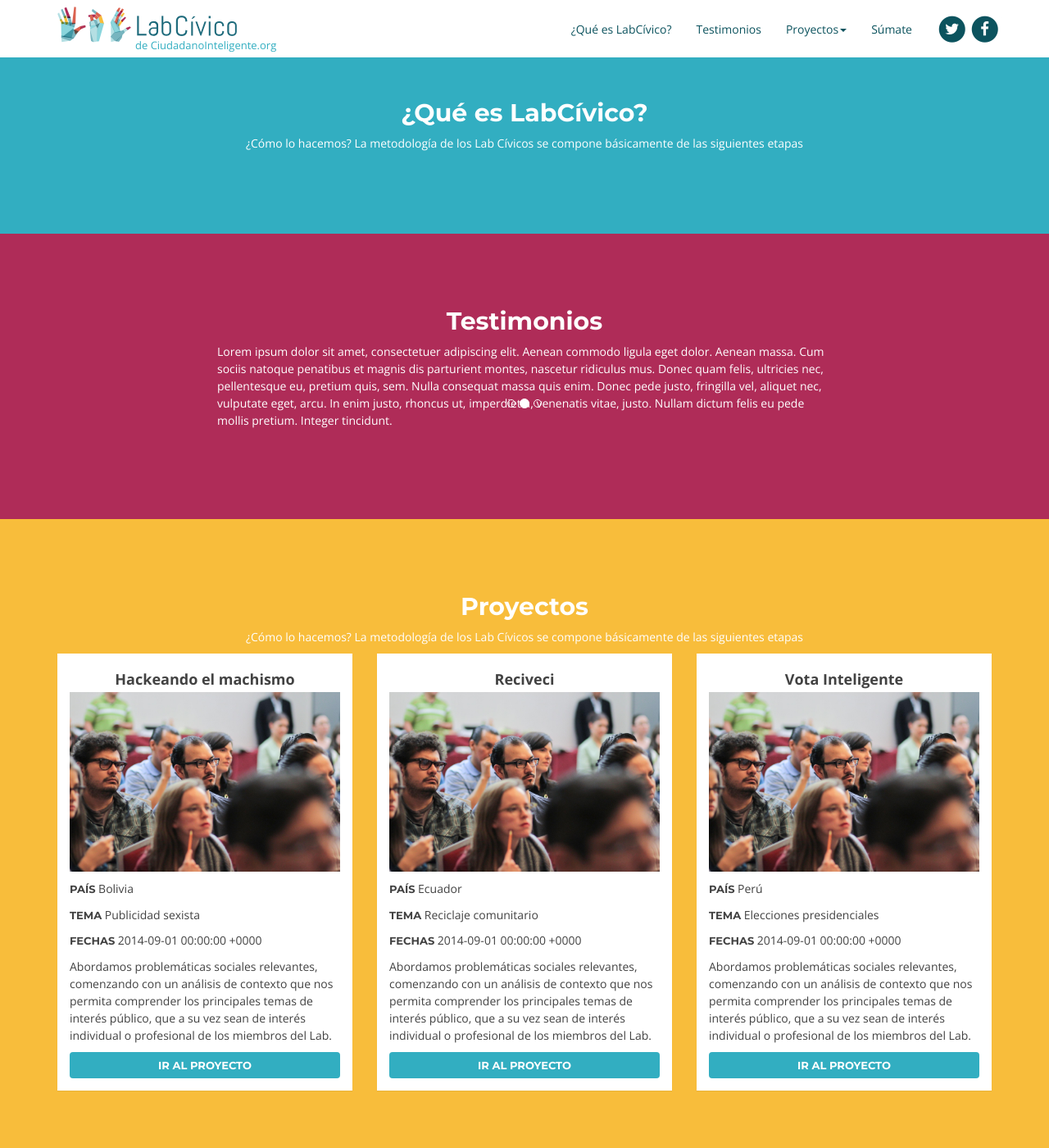
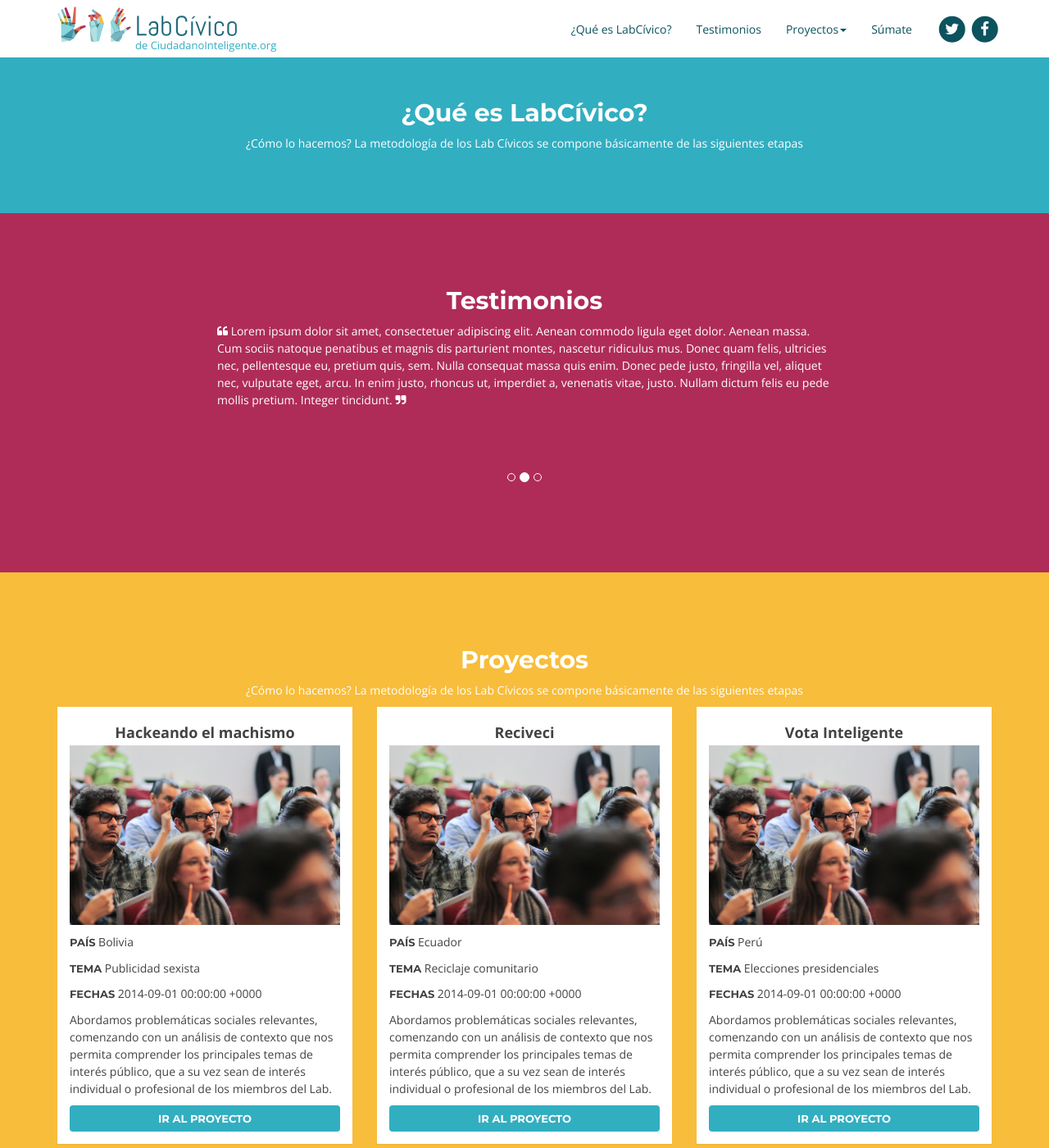
Before and after one commit to ciudadanointeligente/br.labcivico.org.github.io, a Jekyll site: the page built from index.html, in a window 1280 px wide and 1400 px high, scrolled down 352 px. Shown: the whole window at 82% size. Built offline with Jekyll 4.4.1, drawn with Linux system fonts in a browser that asks for light colours; nearby versions of some CDN libraries; comment, search, counter and statistics services are not loaded.

Commit message:
Add quotes icons to testimonial in home

```diff
--- a/_includes/testimonial.html
+++ b/_includes/testimonial.html
@@ -17,21 +17,27 @@
 			    <div class="item active">
 			      <div class="carousel-content">
 			      	<div>
-			      		<p>Lorem ipsum dolor sit amet, consectetuer adipiscing elit. Aenean commodo ligula eget dolor. Aenean massa. Cum sociis natoque penatibus et magnis dis parturient montes, nascetur ridiculus mus. Donec quam felis, ultricies nec, pellentesque eu, pretium quis, sem. Nulla consequat massa quis enim. Donec pede justo, fringilla vel, aliquet nec, vulputate eget, arcu. In enim justo, rhoncus ut, imperdiet a, venenatis vitae, justo. Nullam dictum felis eu pede mollis pretium. Integer tincidunt. </p>
+			      		<p><i class="fa fa-quote-left"></i>
+Lorem ipsum dolor sit amet, consectetuer adipiscing elit. Aenean commodo ligula eget dolor. Aenean massa. Cum sociis natoque penatibus et magnis dis parturient montes, nascetur ridiculus mus. Donec quam felis, ultricies nec, pellentesque eu, pretium quis, sem. Nulla consequat massa quis enim. Donec pede justo, fringilla vel, aliquet nec, vulputate eget, arcu. In enim justo, rhoncus ut, imperdiet a, venenatis vitae, justo. Nullam dictum felis eu pede mollis pretium. Integer tincidunt. <i class="fa fa-quote-right"></i>
+</p>
 			      	</div>
 			      </div>
 			    </div>
 			    <div class="item">
 			      <div class="carousel-content">
 			      	<div>
-			      		<p>Lorem ipsum dolor sit amet, consectetuer adipiscing elit. Aenean commodo ligula eget dolor. Aenean massa. Cum sociis natoque penatibus et magnis dis parturient montes, nascetur ridiculus mus. Donec quam felis, ultricies nec, pellentesque eu, pretium quis, sem. Nulla consequat massa quis enim. Donec pede justo, fringilla vel, aliquet nec, vulputate eget, arcu. In enim justo, rhoncus ut, imperdiet a, venenatis vitae, justo. Nullam dictum felis eu pede mollis pretium. Integer tincidunt. </p>
+			      		<p><i class="fa fa-quote-left"></i>
+Lorem ipsum dolor sit amet, consectetuer adipiscing elit. Aenean commodo ligula eget dolor. Aenean massa. Cum sociis natoque penatibus et magnis dis parturient montes, nascetur ridiculus mus. Donec quam felis, ultricies nec, pellentesque eu, pretium quis, sem. Nulla consequat massa quis enim. Donec pede justo, fringilla vel, aliquet nec, vulputate eget, arcu. In enim justo, rhoncus ut, imperdiet a, venenatis vitae, justo. Nullam dictum felis eu pede mollis pretium. Integer tincidunt. <i class="fa fa-quote-right"></i>
+</p>
 			      	</div>
 			      </div>
 			    </div>
 			    <div class="item">
 			      <div class="carousel-content">
 			      	<div>
-			      		<p>Lorem ipsum dolor sit amet, consectetuer adipiscing elit. Aenean commodo ligula eget dolor. Aenean massa. Cum sociis natoque penatibus et magnis dis parturient montes, nascetur ridiculus mus. Donec quam felis, ultricies nec, pellentesque eu, pretium quis, sem. Nulla consequat massa quis enim. Donec pede justo, fringilla vel, aliquet nec, vulputate eget, arcu. In enim justo, rhoncus ut, imperdiet a, venenatis vitae, justo. Nullam dictum felis eu pede mollis pretium. Integer tincidunt. </p>
+			      		<p><i class="fa fa-quote-left"></i>
+Lorem ipsum dolor sit amet, consectetuer adipiscing elit. Aenean commodo ligula eget dolor. Aenean massa. Cum sociis natoque penatibus et magnis dis parturient montes, nascetur ridiculus mus. Donec quam felis, ultricies nec, pellentesque eu, pretium quis, sem. Nulla consequat massa quis enim. Donec pede justo, fringilla vel, aliquet nec, vulputate eget, arcu. In enim justo, rhoncus ut, imperdiet a, venenatis vitae, justo. Nullam dictum felis eu pede mollis pretium. Integer tincidunt. <i class="fa fa-quote-right"></i>
+</p>
 			      	</div>
 			      </div>
 			    </div>
--- a/_sass/_base.scss
+++ b/_sass/_base.scss
@@ -101,7 +101,7 @@ ul.nav.navbar-nav.navbar-right{
 }
 
 section {
-    padding: 70px 0 100px;
+    padding: 70px 0 75px;
 }
 
 li.redes {
@@ -272,6 +272,10 @@ p.context{
 }
 
 /*CAROUSEL*/
+.carousel{
+  min-height: 230px;
+}
+
 .carousel-control.left{
   background-image: none;
 }
```
